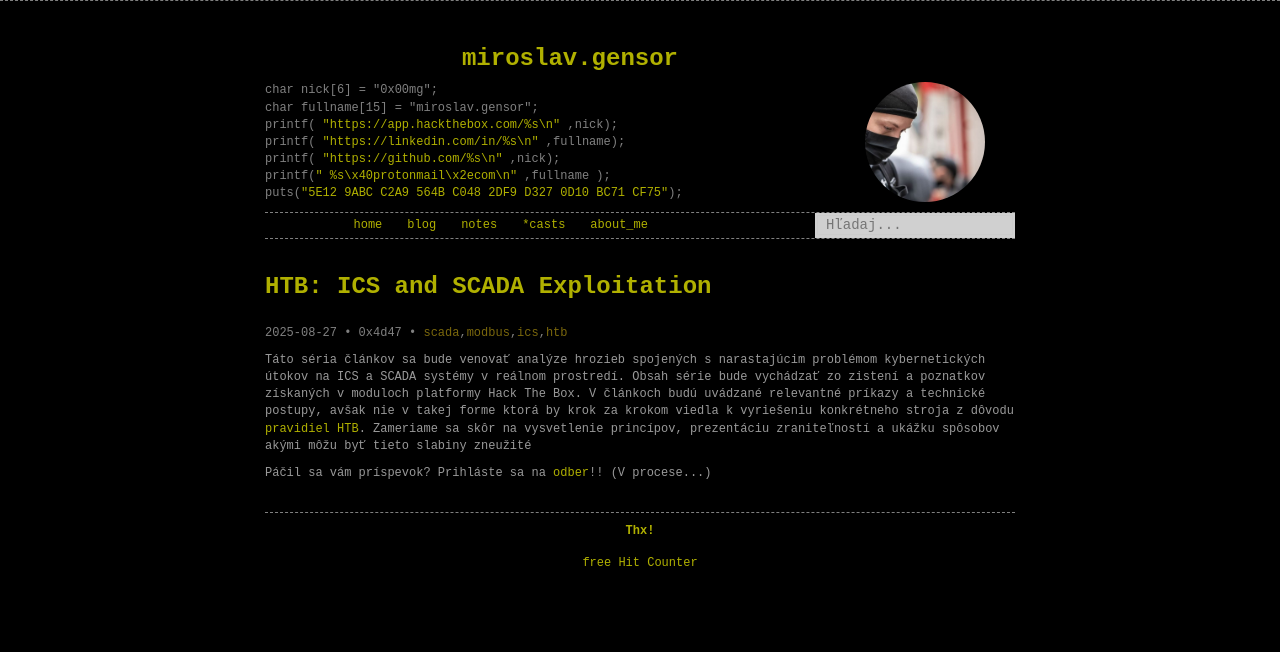
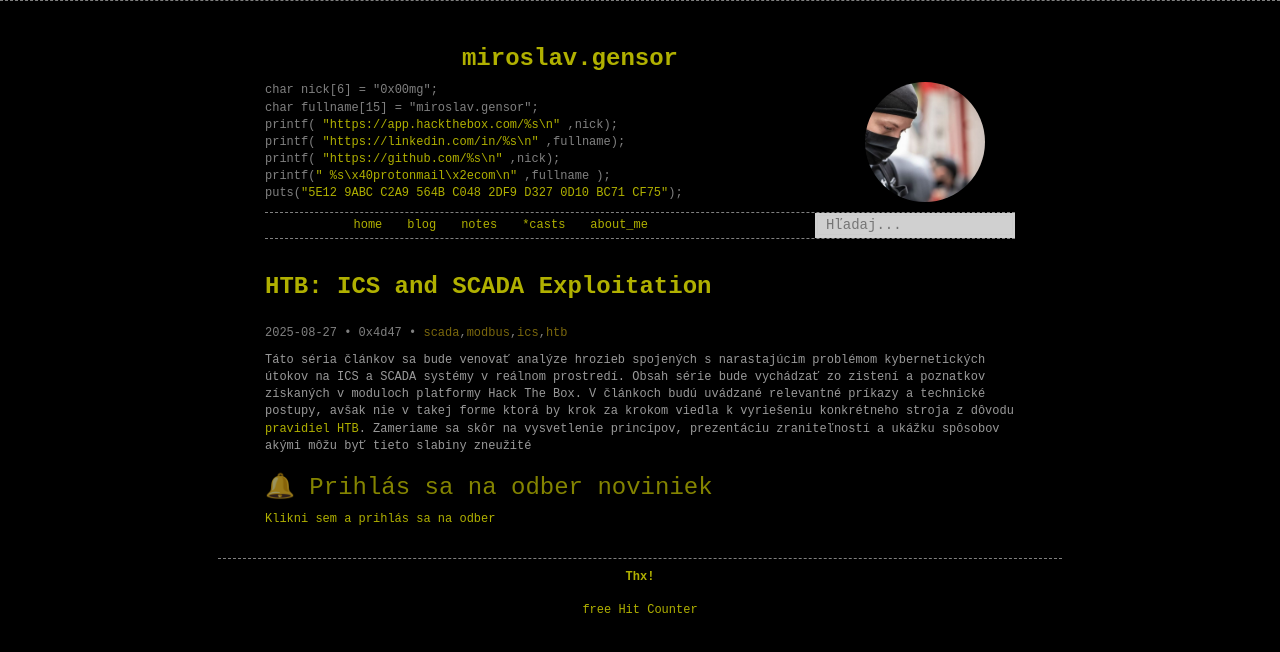
Before and after one commit to 0x00mg/0x00mg.github.io, a Jekyll site: the page built from _posts/2025/2025-08-27-HTB:-ICS and SCADA Exploitation: Watch Tower.md, in a window 1280 px wide. Shown: the top 652 px of the page. Built offline with Jekyll 4.4.1, drawn with Linux system fonts in a browser that asks for light colours; comment, search, counter and statistics services are not loaded.

Commit message:
Update post.html

```diff
--- a/_layouts/post.html
+++ b/_layouts/post.html
@@ -19,10 +19,25 @@
   {{ content }}
   </article>
 
+		<!-- Subscription link (Ecomail) -->
+		<div class="subscribe-box">
+		  <h3>🔔 Prihlás sa na odber noviniek</h3>
+		  <p>
+		    <a href="https://0x00mg.ecomailapp.cz/public/subscribe/1/43c2cd496486bcc27217c3e790fb4088"
+		       target="_blank" rel="noopener noreferrer">
+		      Klikni sem a prihlás sa na odber
+		    </a>
+		  </p>
+		</div>
+		<!-- End subscription link -->
+
+    </div>
+    <!-- End subscription form -->
+<!--
 	<p class="feed-recomendation">
 		Páčil sa vám príspevok? Prihláste sa na <a href="{{ site.baseurl }}feed/">odber</a>!! (V procese...)
 	</p>
 
   {% include disqus.html %}
-
+-->
 </div>
```
